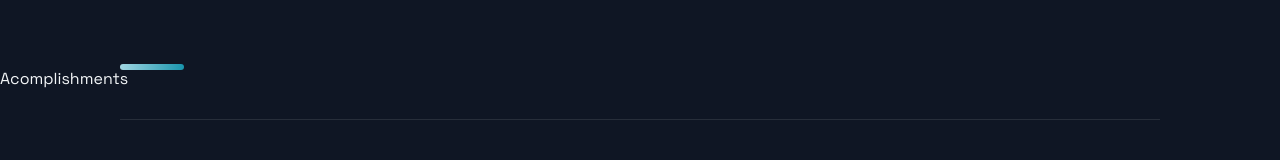
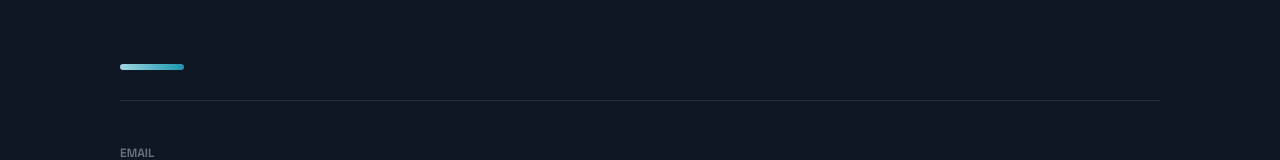
Before and after one commit to Anjato/website-portfolio, a Next.js app: page / in a window 1280 px wide. Shown: the part 3275-3435 px from the top of the page. Built offline with nearby package versions, Linux system fonts and the light colour scheme.

Commit message:
blank for now, still unsure of what to put here

```diff
--- a/src/components/Acomplishments/Acomplishments.js
+++ b/src/components/Acomplishments/Acomplishments.js
@@ -12,7 +12,7 @@ const data = [
 
 const Acomplishments = () => (
   <div>
-    Acomplishments
+
   </div>
 );
 
```
